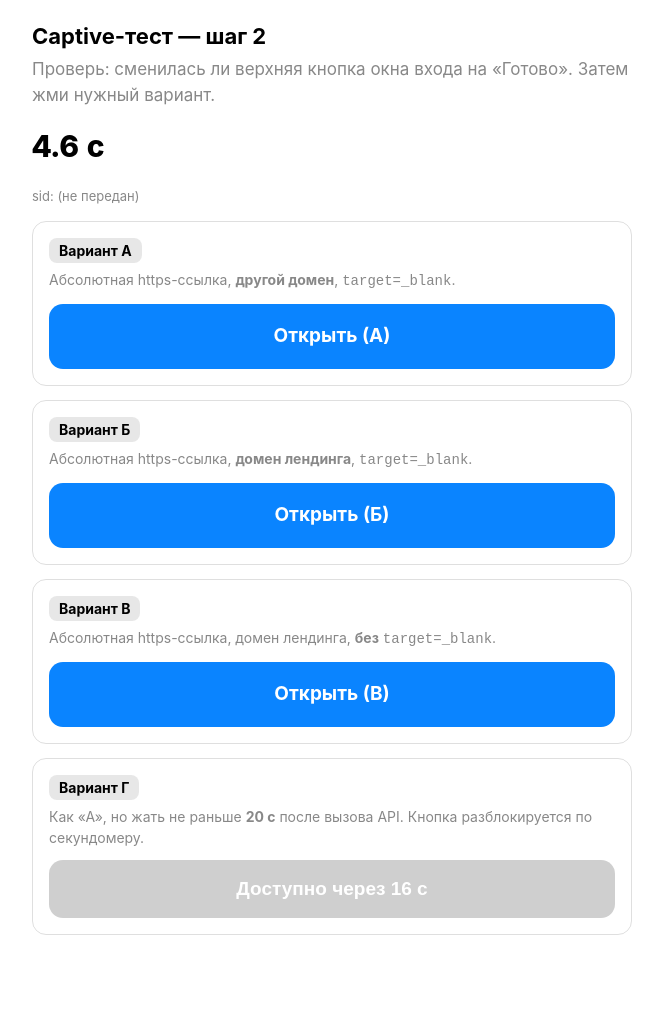
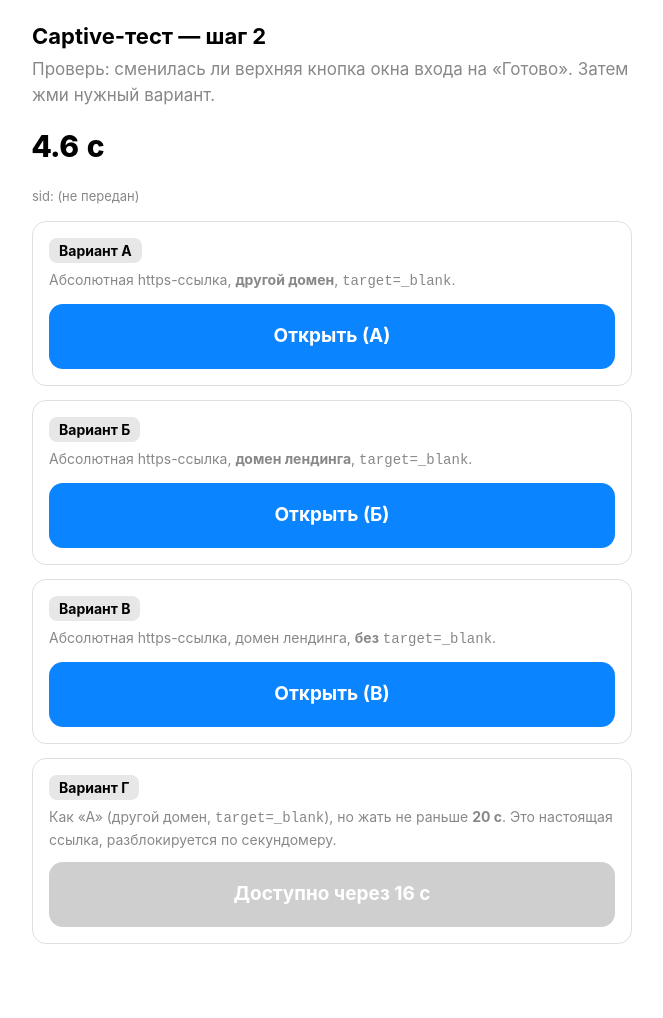
Before and after one commit to kongulov/kongulov.dev, a Jekyll site: the page captive-test/step2.html, which Jekyll copies as it is, in a window 1280 px wide. Shown: the whole page, without its empty margins (308-971 px from the left). Built offline with Jekyll 4.4.1, drawn with Linux system fonts in a browser that asks for light colours.

```diff
--- a/captive-test/step2.html
+++ b/captive-test/step2.html
@@ -18,7 +18,7 @@
   a.btn, button.btn { display: block; width: 100%; text-align: center; text-decoration: none;
           background: #0a84ff; color: #fff; padding: 18px; border: 0; border-radius: 14px;
           font-size: 19px; font-weight: 700; cursor: pointer; }
-  button.btn:disabled { background: #8886; }
+  button.btn:disabled, a.btn[aria-disabled="true"] { background: #8886; }
   .sid { color: #888; font-size: 13px; word-break: break-all; }
 </style>
 </head>
@@ -48,8 +48,8 @@
 
   <div class="card">
     <span class="tag">Вариант Г</span>
-    <div class="desc">Как «А», но жать не раньше <b>20 с</b> после вызова API. Кнопка разблокируется по секундомеру.</div>
-    <button class="btn" id="d" disabled>Доступно через <span id="d-left">20</span> с</button>
+    <div class="desc">Как «А» (другой домен, <code>target=_blank</code>), но жать не раньше <b>20 с</b>. Это настоящая ссылка, разблокируется по секундомеру.</div>
+    <a class="btn" id="d" target="_blank" rel="noopener" href="https://example.com/" aria-disabled="true">Доступно через <span id="d-left">20</span> с</a>
   </div>
 
 <script>
```
Also changed, not shown: other parts of captive-test/step2.html (+5 -3 lines).
